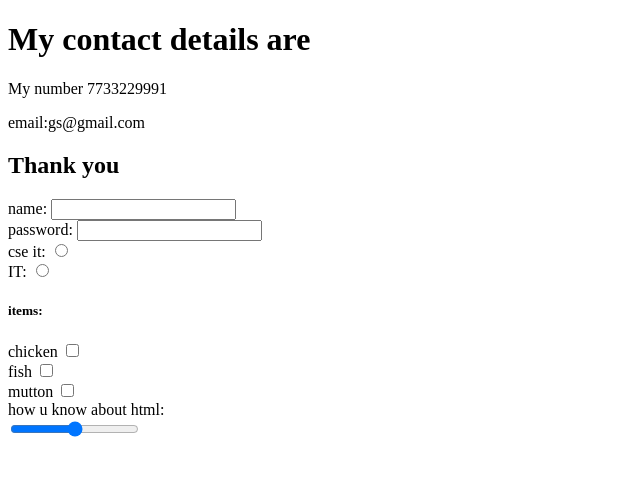
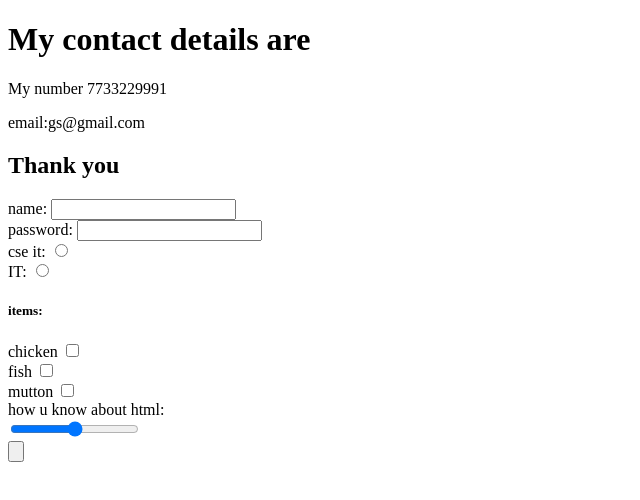
Before and after one commit to Bindhusri333/My-Website, a plain HTML site: page contact.html in a window 1280 px wide. Shown: the full height of the page, 0-640 px from the left. Drawn offline with Linux system fonts and the light colour scheme.

Commit message:
Update contact.html

```diff
--- a/contact.html
+++ b/contact.html
@@ -29,6 +29,7 @@
         <input type="checkbox" value=""><br>
         <label>how u know about html:</label><br>
         <input type="range" value=""><br>
+           <input type="submit" value=""><br>
        </form>
        </body>
        </html>
```
